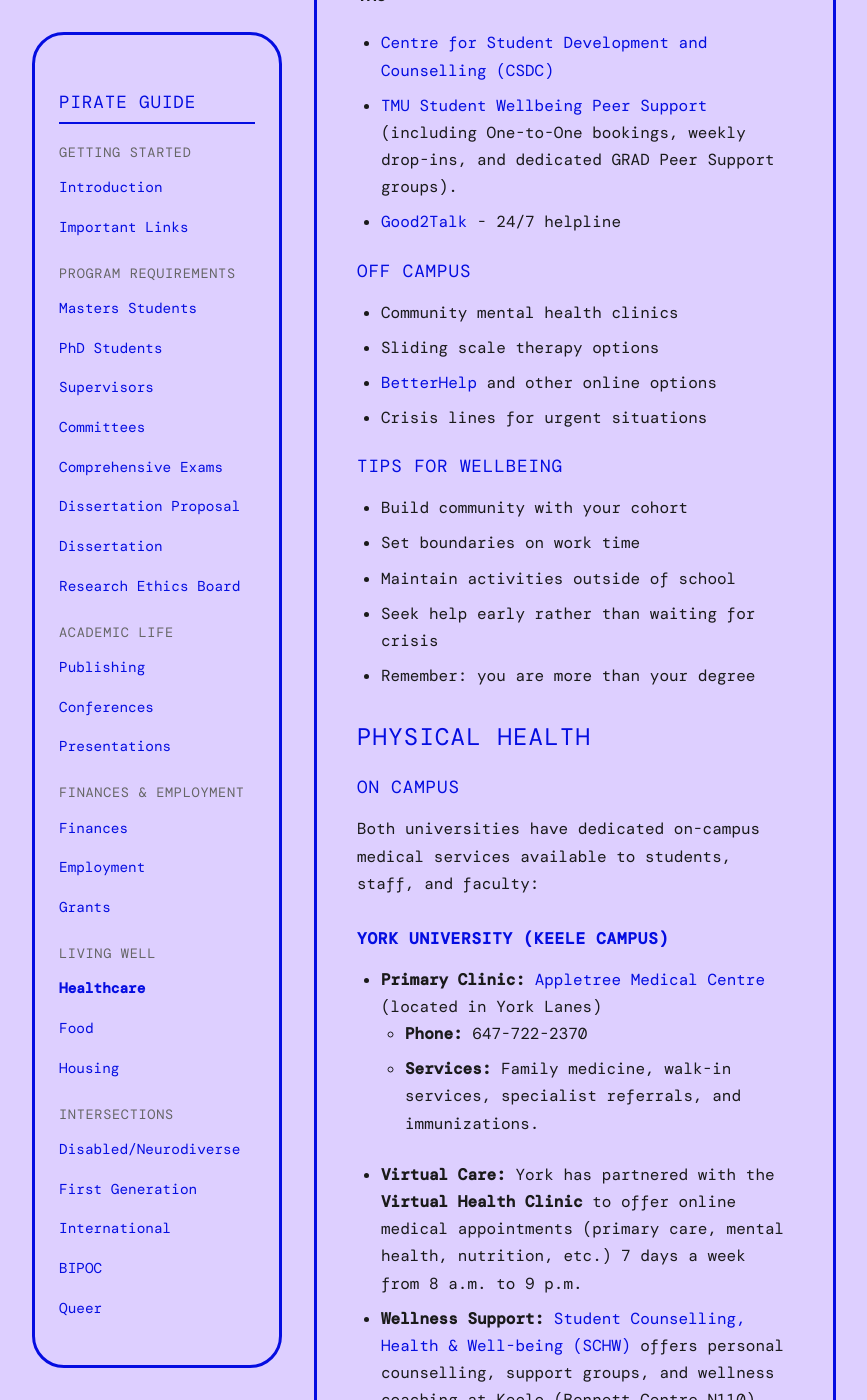
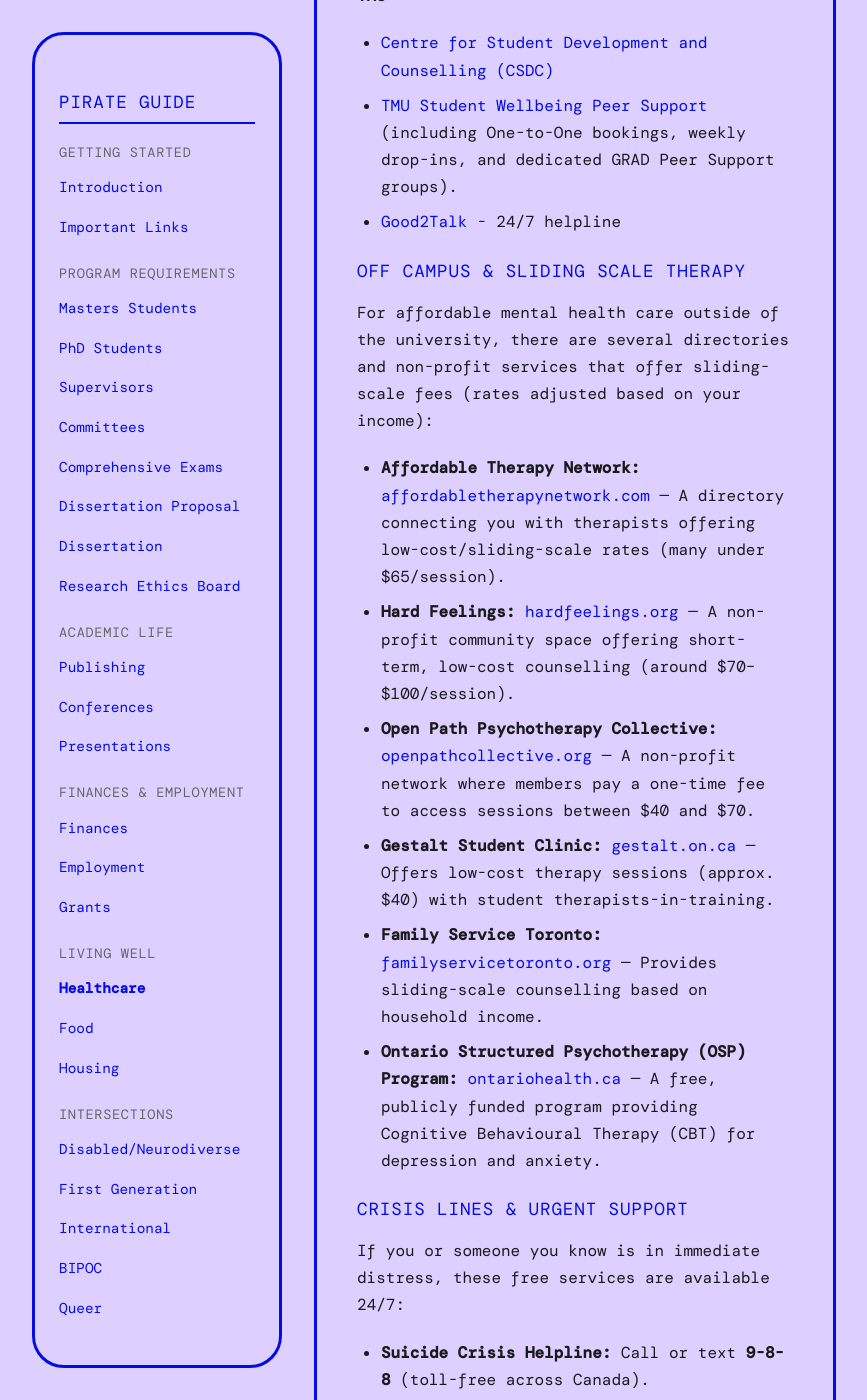
Before and after one commit to iowyth/sorce, a Jekyll site: the page built from _wiki/healthcare.md, in a window 1280 px wide and 1400 px high, scrolled down 3347 px. Shown: the whole window, without its empty margins (206-1073 px from the left). Built offline with Jekyll 4.4.1, drawn with Linux system fonts in a browser that asks for light colours; some web fonts are replaced; comment, search, counter and statistics services are not loaded; some of the changed text lies outside the part shown.

Commit message:
Add specific off-campus therapy resources and crisis lines to healthcare page

```diff
--- a/_wiki/healthcare.md
+++ b/_wiki/healthcare.md
@@ -74,12 +74,24 @@
 - [TMU Student Wellbeing Peer Support](https://www.torontomu.ca/student-wellbeing/health-promotion/peer-support/) (including One-to-One bookings, weekly drop-ins, and dedicated GRAD Peer Support groups).
 - [Good2Talk](https://good2talk.ca/) - 24/7 helpline
 
-### Off Campus
+### Off Campus & Sliding Scale Therapy
 
-- Community mental health clinics
-- Sliding scale therapy options
-- [BetterHelp](https://www.betterhelp.com/) and other online options
-- Crisis lines for urgent situations
+For affordable mental health care outside of the university, there are several directories and non-profit services that offer sliding-scale fees (rates adjusted based on your income):
+
+*   **Affordable Therapy Network:** [affordabletherapynetwork.com](https://affordabletherapynetwork.com/) — A directory connecting you with therapists offering low-cost/sliding-scale rates (many under $65/session).
+*   **Hard Feelings:** [hardfeelings.org](https://www.hardfeelings.org/) — A non-profit community space offering short-term, low-cost counselling (around $70–$100/session).
+*   **Open Path Psychotherapy Collective:** [openpathcollective.org](https://openpathcollective.org/) — A non-profit network where members pay a one-time fee to access sessions between $40 and $70.
+*   **Gestalt Student Clinic:** [gestalt.on.ca](https://gti.gestalt.on.ca/student-clinic/) — Offers low-cost therapy sessions (approx. $40) with student therapists-in-training.
+*   **Family Service Toronto:** [familyservicetoronto.org](https://familyservicetoronto.org/) — Provides sliding-scale counselling based on household income.
+*   **Ontario Structured Psychotherapy (OSP) Program:** [ontariohealth.ca](https://www.ontariohealth.ca/our-health-system/mental-health-addictions/ontario-structured-psychotherapy) — A free, publicly funded program providing Cognitive Behavioural Therapy (CBT) for depression and anxiety.
+
+### Crisis Lines & Urgent Support
+
+If you or someone you know is in immediate distress, these free services are available 24/7:
+*   **Suicide Crisis Helpline:** Call or text **9-8-8** (toll-free across Canada).
+*   **Good2Talk:** Call **1-866-925-5454** or text **GOOD2TALKON** to **686868** (specific to post-secondary students).
+*   **Gerstein Crisis Centre:** Call **416-929-5200** (Toronto-based crisis support and mobile visits).
+*   **Distress Centres of Greater Toronto:** Call **416-408-4357**.
 
 ### Tips for Wellbeing
 
```
